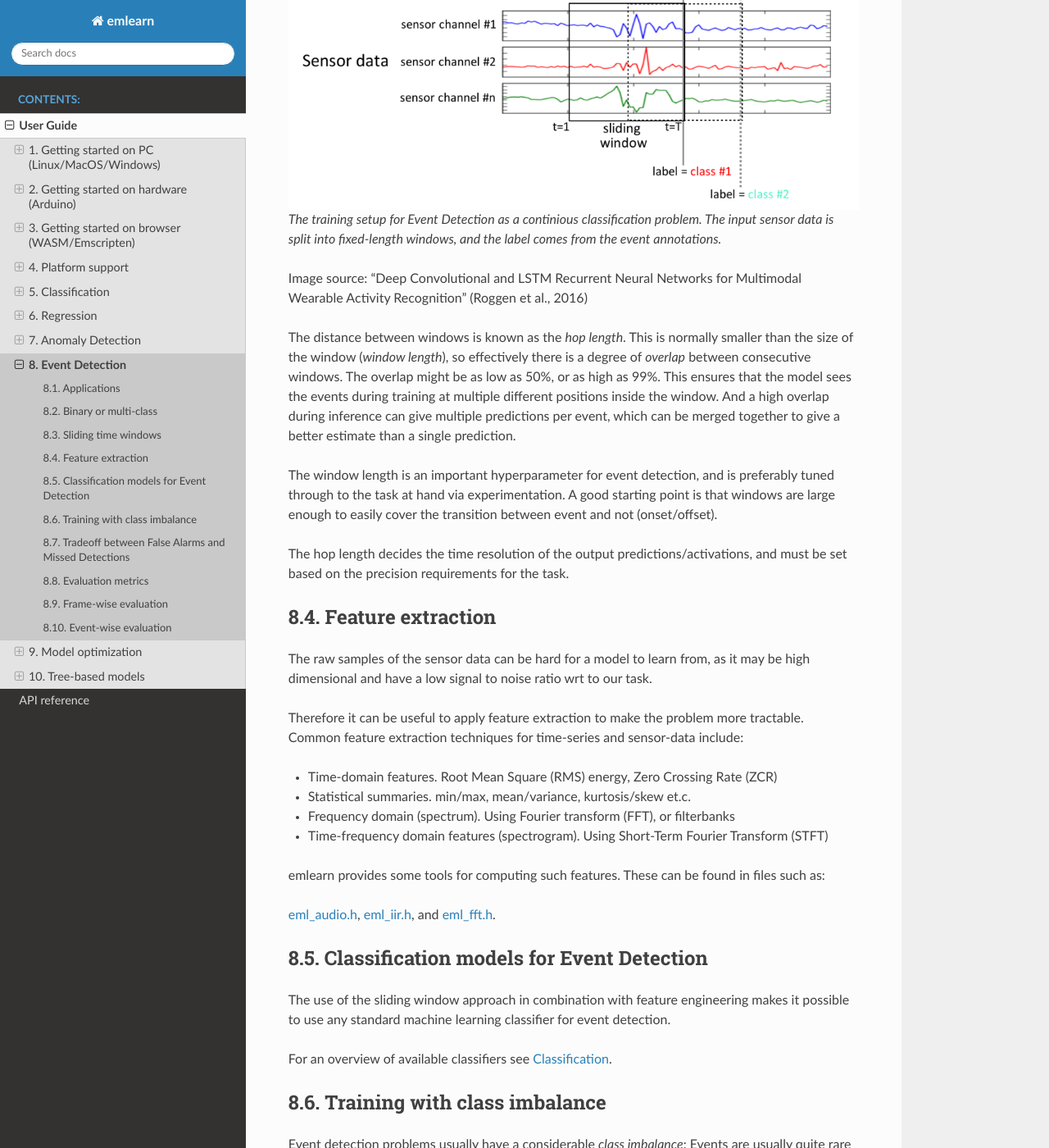
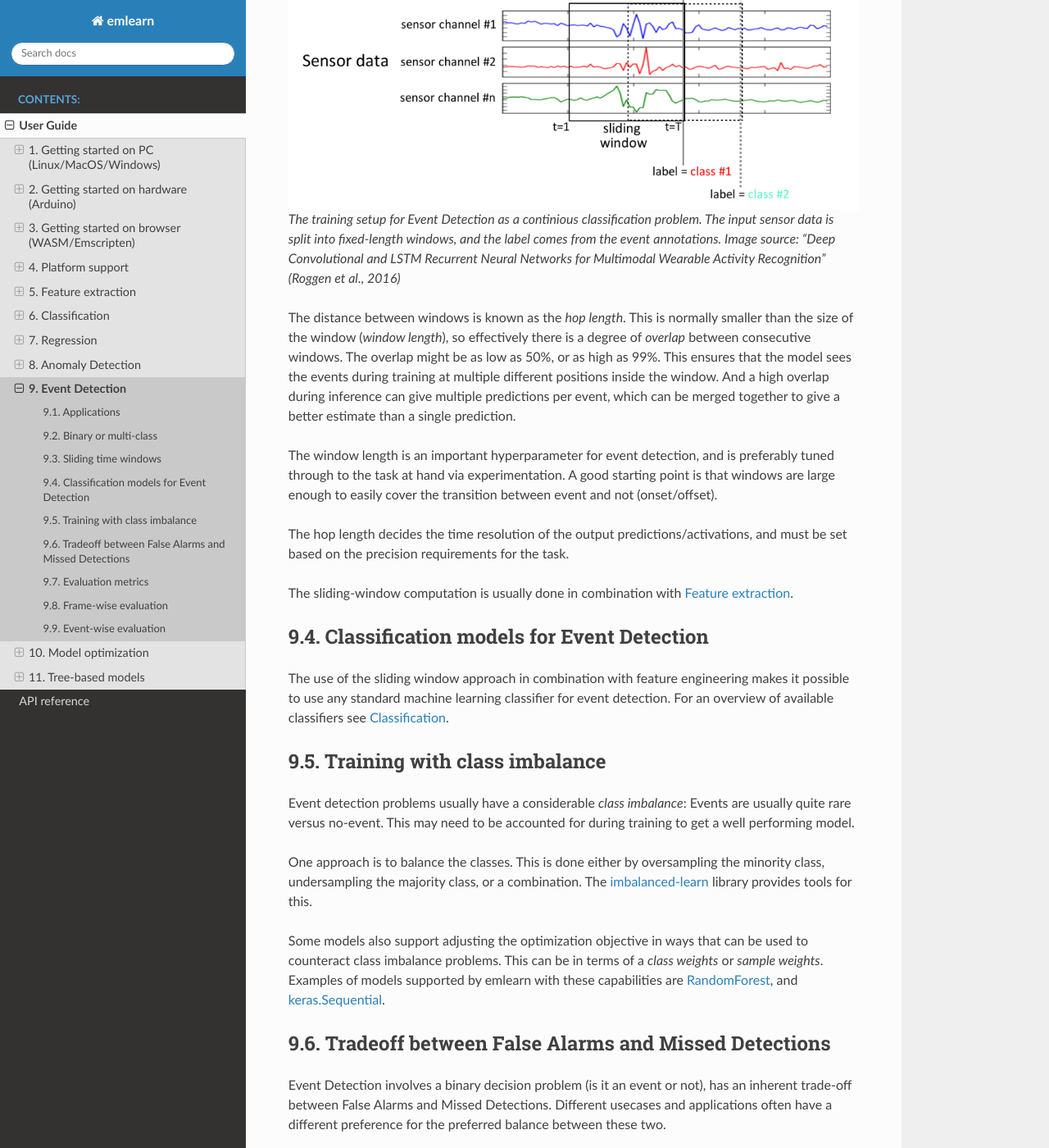
Before and after one commit to emlearn/emlearn, a Sphinx documentation site: the page built from docs/event_detection.rst, in a window 1280 px wide and 1400 px high, scrolled down 1488 px. Shown: the whole window at 82% size. Built offline with Sphinx 7.4.7 and the Read the Docs theme 2.0.0, drawn with Linux system fonts in a browser that asks for light colours; some of the changed text lies outside the part shown.

Commit message:
doc: Split out feature extraction to page

```diff
--- a/docs/anomaly_detection.rst
+++ b/docs/anomaly_detection.rst
@@ -58,7 +58,7 @@
 has an inherent trade-off between False Alarms and Missed Detections.
 
 Anomaly Detection models in emlearn provide a continious anomaly score as output.
-The C function has a name ending with  `_score()`.
+The C function has a name ending with  ``_score()``
 A threshold needs to be applied, in order to convert the continious anomaly score
 to a binary decision.
 
--- a/docs/event_detection.rst
+++ b/docs/event_detection.rst
@@ -75,7 +75,6 @@
 
     The training setup for Event Detection as a continious classification problem.
     The input sensor data is split into fixed-length windows, and the label comes from the event annotations.
-
     Image source: "Deep Convolutional and LSTM Recurrent Neural Networks for Multimodal Wearable Activity Recognition" (Roggen et al., 2016)
 
 The distance between windows is known as the *hop length*.
@@ -94,46 +93,18 @@
 The hop length decides the time resolution of the output predictions/activations,
 and must be set based on the precision requirements for the task.
 
-
-
+The sliding-window computation is usually done in combination with :doc:`feature_extraction`.
 
 .. emlearn provides the SignalWindower tool to perform this operation.
 .. TODO: describe the SignalWindower tool in emlearn
 .. TODO: link to examples of signal windowing
 
 
-Feature extraction
-===========================
-
-The raw samples of the sensor data can be hard for a model to learn from,
-as it may be high dimensional and have a low signal to noise ratio wrt to our task.
-
-Therefore it can be useful to apply feature extraction to make the problem more tractable.
-Common feature extraction techniques for time-series and sensor-data include:
-
-- Time-domain features. Root Mean Square (RMS) energy, Zero Crossing Rate (ZCR)
-- Statistical summaries. min/max, mean/variance, kurtosis/skew et.c.
-- Frequency domain (spectrum). Using Fourier transform (FFT), or filterbanks
-- Time-frequency domain features (spectrogram). Using Short-Term Fourier Transform (STFT)
-
-emlearn provides some tools for computing such features.
-These can be found in files such as:
-
-`eml_audio.h <https://github.com/emlearn/emlearn/blob/master/emlearn/eml_audio.h>`_,
-`eml_iir.h <https://github.com/emlearn/emlearn/blob/master/emlearn/eml_iir.h>`_,
-and `eml_fft.h <https://github.com/emlearn/emlearn/blob/master/emlearn/eml_fft.h>`_.
-
-.. TODO: split feature extraction into its own page
-.. TODO: add some linkable reference documentation for each function
-.. TODO: link to each function documentation from the reference
-.. TODO: add a couple of executable examples for typical feature extraction cases
-
 Classification models for Event Detection
 ===========================
 
 The use of the sliding window approach in combination with feature engineering
 makes it possible to use any standard machine learning classifier for event detection.
-
 For an overview of available classifiers see :doc:`classification`.
 
 
--- a/docs/user_guide.rst
+++ b/docs/user_guide.rst
@@ -18,6 +18,7 @@
    getting_started_arduino.rst
    getting_started_browser.rst
    platform_support.md
+   feature_extraction.rst
    classification.rst
    regression.rst
    anomaly_detection.rst
```
Also changed, not shown: docs/feature_extraction.rst (added, +70 -0 lines).
